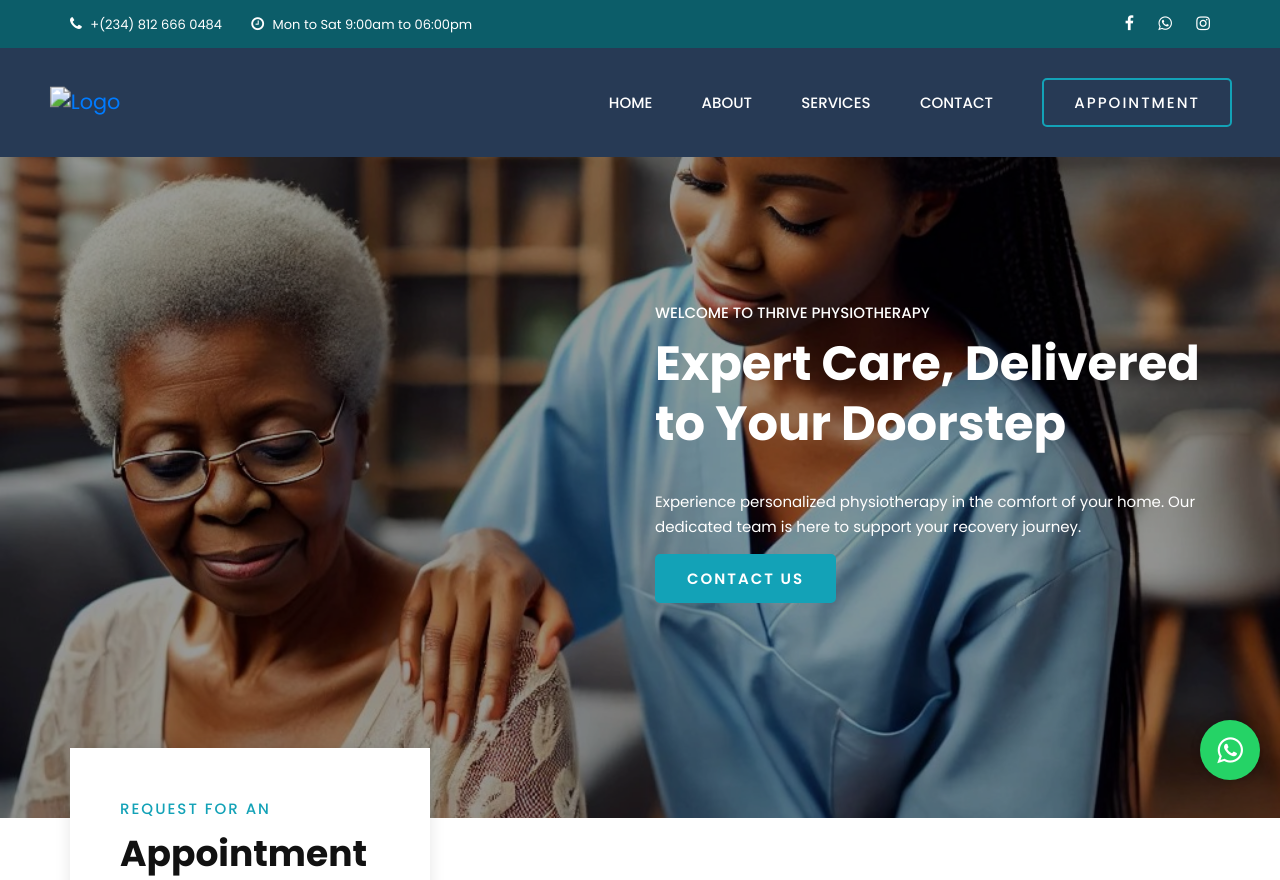
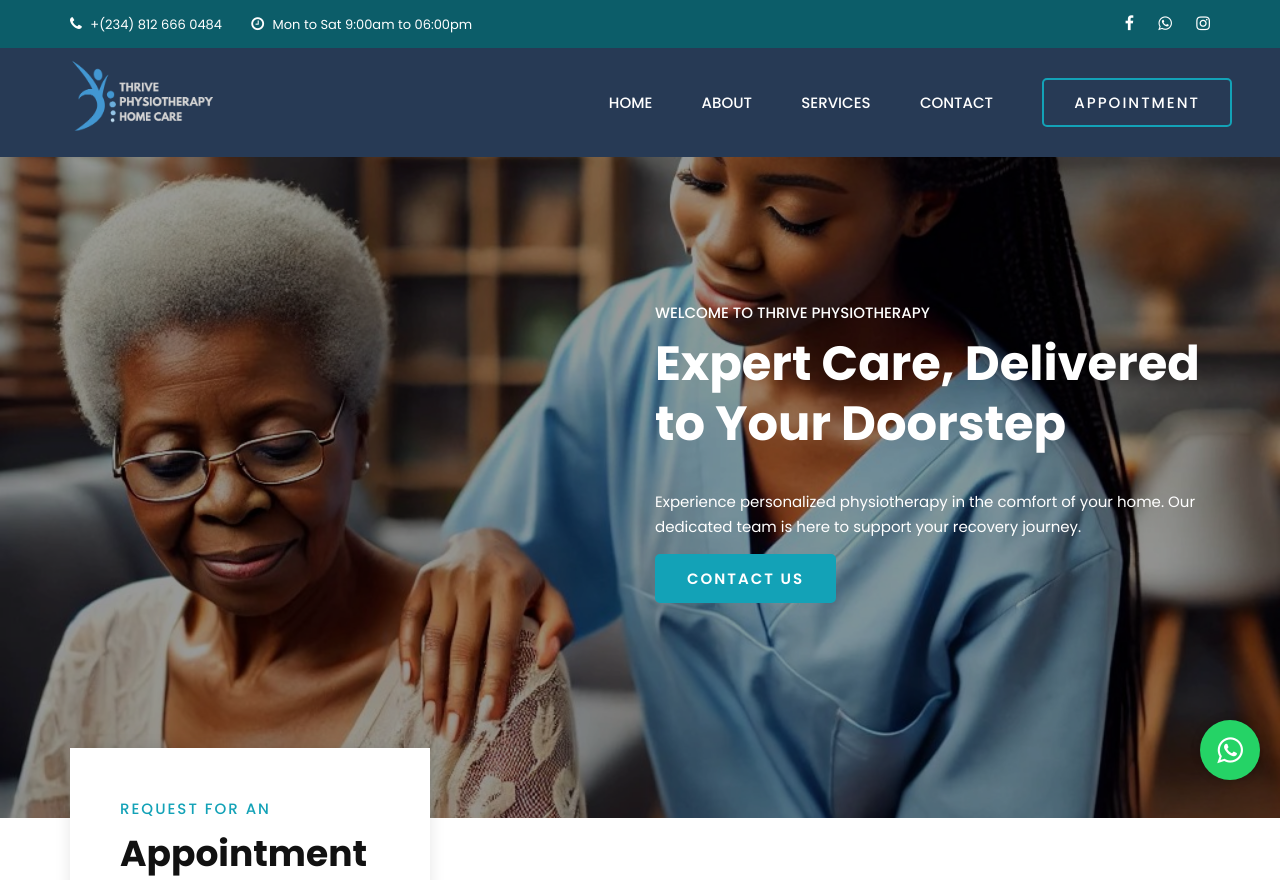
Before and after one commit to Ayomide2604/Thrive-Physiotherapy, a plain HTML site: page index.html in a window 1280 px wide. Shown: the top 880 px of the page. Drawn offline with Linux system fonts and the light colour scheme.

Commit message:
fix: update logo image source in header for correct display

```diff
--- a/partials/header.html
+++ b/partials/header.html
@@ -27,7 +27,7 @@
 				<div class="header__logo">
 					<a href="./index.html">
 						<img
-							src=""
+							src="../assets/img/site_logo.png"
 							alt="Logo"
 							class="img-fluid d-flex"
 							style="transform: scale(1.3); transform-origin: center"
```
